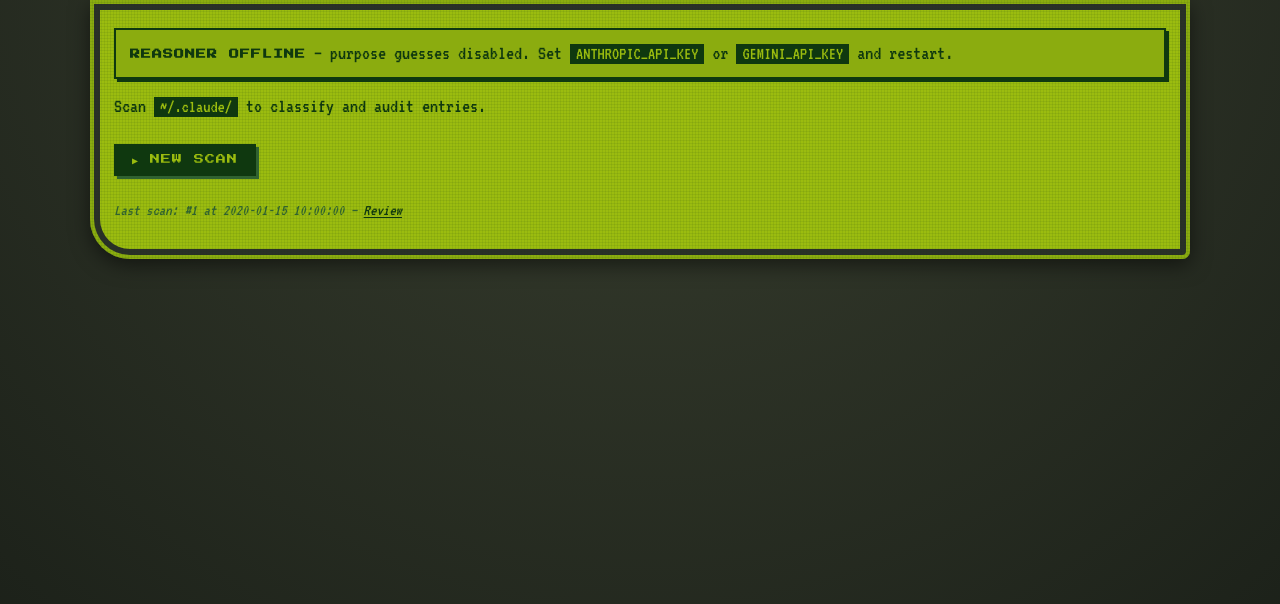
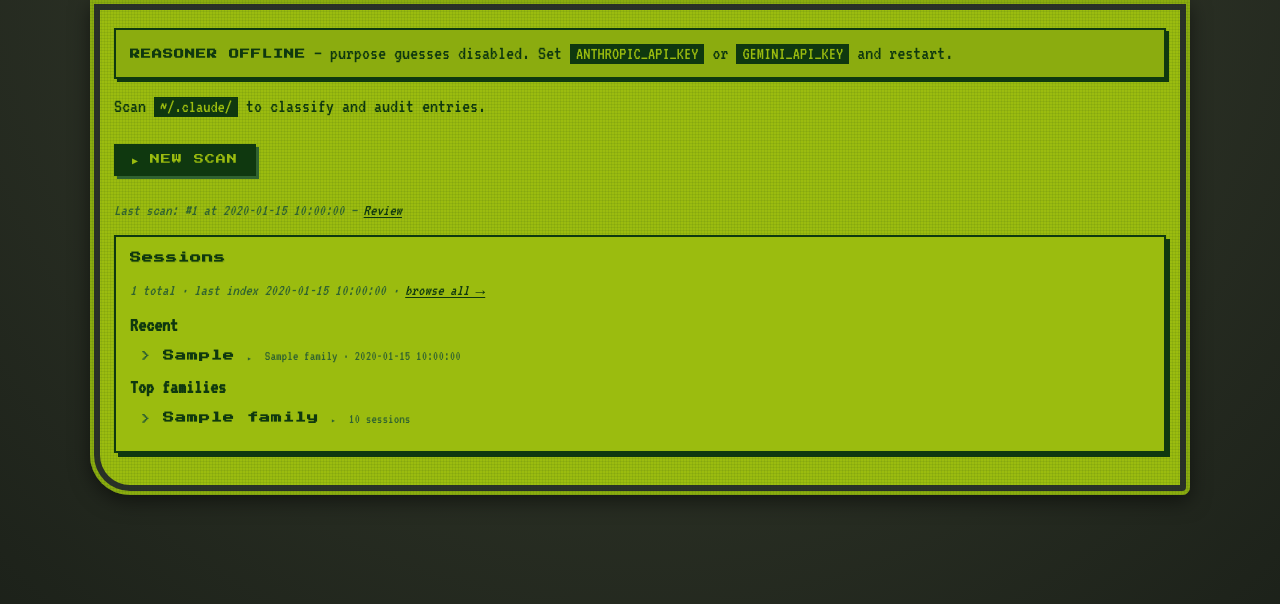
Before and after one commit to jon-devlapaz/gbc, a FastAPI app: template app/templates/home.html in a window 1280 px wide. Shown: the part 84-688 px from the top of the page. Run offline with FastAPI, Linux system fonts and the light colour scheme; the template is opened without the code that fills it: most values are stand-ins (such as "Sample title", 1, 10 or a date in 2020); some libraries are stand-ins or nearby versions.

Commit message:
feat(dashboard): home shows session count, recent, top families, last index

```diff
--- a/app/main.py
+++ b/app/main.py
@@ -70,9 +70,32 @@ def create_app() -> FastAPI:
     @app.get("/", response_class=HTMLResponse)
     def home(request: Request):
         conn = get_db()
-        row = conn.execute("SELECT id, started_at FROM scans ORDER BY id DESC LIMIT 1").fetchone()
+        try:
+            reindex(conn, claude_root)
+        except Exception:
+            pass
+        last_scan = conn.execute(
+            "SELECT id, started_at FROM scans ORDER BY id DESC LIMIT 1"
+        ).fetchone()
+        session_count = conn.execute("SELECT COUNT(*) FROM sessions").fetchone()[0]
+        recent_sessions = [dict(r) for r in conn.execute(
+            "SELECT session_id, family, started_at, first_prompt "
+            "FROM sessions ORDER BY started_at DESC LIMIT 5"
+        ).fetchall()]
+        top_families = [dict(r) for r in conn.execute(
+            "SELECT family, COUNT(*) AS n FROM sessions "
+            "WHERE family IS NOT NULL GROUP BY family ORDER BY n DESC LIMIT 5"
+        ).fetchall()]
+        last_index = conn.execute(
+            "SELECT * FROM index_runs ORDER BY id DESC LIMIT 1"
+        ).fetchone()
         return templates.TemplateResponse(
-            request, "home.html", {**_base_ctx(), "last_scan": row}
+            request, "home.html",
+            {**_base_ctx(), "last_scan": last_scan,
+             "session_count": session_count,
+             "recent_sessions": recent_sessions,
+             "top_families": top_families,
+             "last_index": dict(last_index) if last_index else None},
         )
 
     @app.post("/scan", response_class=HTMLResponse)
--- a/app/templates/home.html
+++ b/app/templates/home.html
@@ -20,4 +20,40 @@
 {% if last_scan %}
 <p class="muted">Last scan: #{{ last_scan.id }} at {{ last_scan.started_at }} — <a href="/review/{{ last_scan.id }}">Review</a></p>
 {% endif %}
+
+<section class="entry-detail">
+  <h3>Sessions</h3>
+  <p class="muted">
+    {{ session_count }} total
+    {% if last_index %}
+      · last index {{ last_index.finished_at or "running…" }}
+      {% if last_index.error_count %} · <span class="status-kill_candidate">{{ last_index.error_count }} errors</span>{% endif %}
+    {% endif %}
+    · <a href="/sessions">browse all →</a>
+  </p>
+
+  <h4>Recent</h4>
+  <ul class="entry-list">
+    {% for s in recent_sessions %}
+      <li class="entry">
+        <a class="tree-name tree-name-link" href="/sessions/{{ s.session_id }}">
+          <strong>{{ s.first_prompt or s.session_id }}</strong>
+        </a>
+        <span class="meta">{{ s.family }} · {{ s.started_at }}</span>
+      </li>
+    {% endfor %}
+  </ul>
+
+  <h4>Top families</h4>
+  <ul class="entry-list">
+    {% for f in top_families %}
+      <li class="entry">
+        <a class="tree-name tree-name-link" href="/sessions?family={{ f.family }}">
+          <strong>{{ f.family }}</strong>
+        </a>
+        <span class="meta">{{ f.n }} sessions</span>
+      </li>
+    {% endfor %}
+  </ul>
+</section>
 {% endblock %}
```
Also changed, not shown: tests/test_sessions_routes.py (+8 -0 lines).
